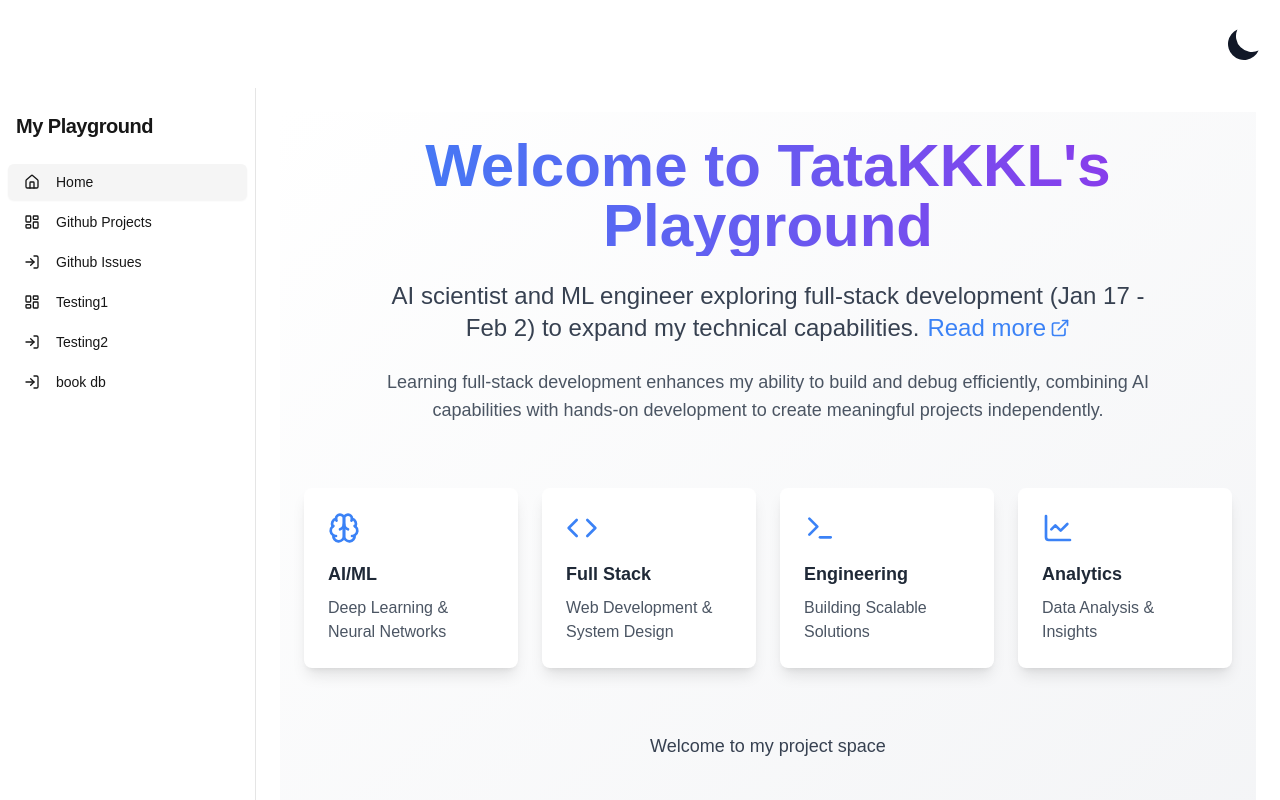
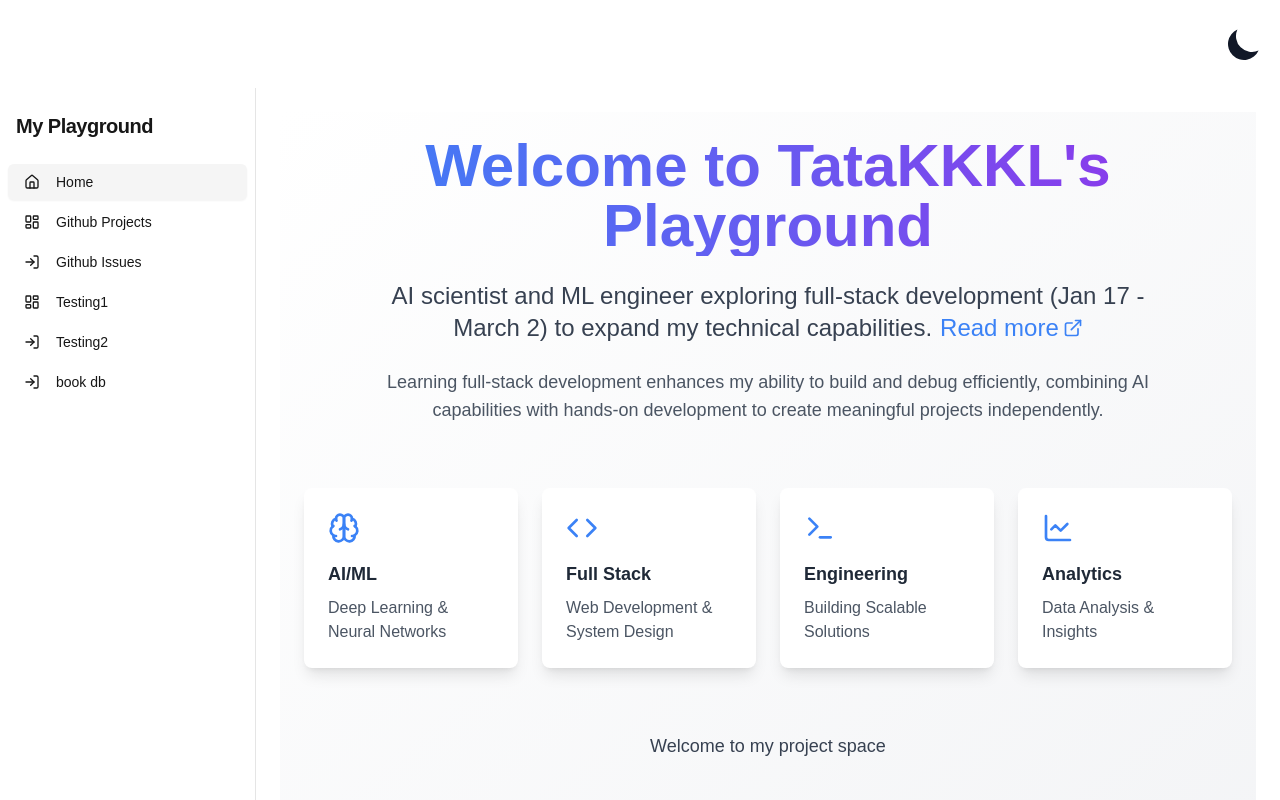
Before and after one commit to TataKKKL/TataKKKL-website, a Next.js app in the folder website-app/: page / in a window 1280 px wide. Shown: the top 800 px of the page. Built offline with nearby package versions, Linux system fonts and the light colour scheme.

Commit message:
update date

```diff
--- a/website-app/pages/index.tsx
+++ b/website-app/pages/index.tsx
@@ -17,7 +17,7 @@ const Home = () => {
           </h1>
           <p className="text-xl md:text-2xl text-gray-700 dark:text-gray-300 max-w-3xl mx-auto">
             AI scientist and ML engineer exploring full-stack development
-            (Jan 17 - Feb 2) to expand my technical capabilities.
+            (Jan 17 - March 2) to expand my technical capabilities.
             <a
               href="https://danqingz.github.io/blog/2025/01/20/full-stack.html"
               target="_blank"
```
